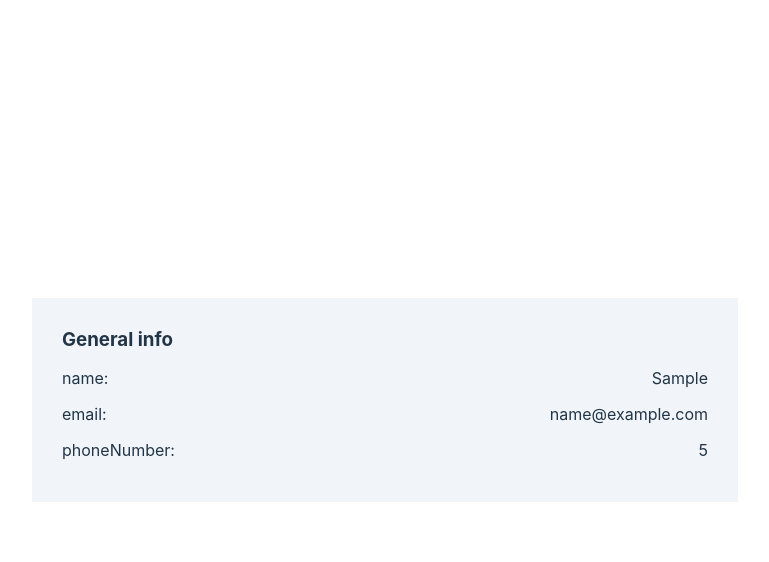
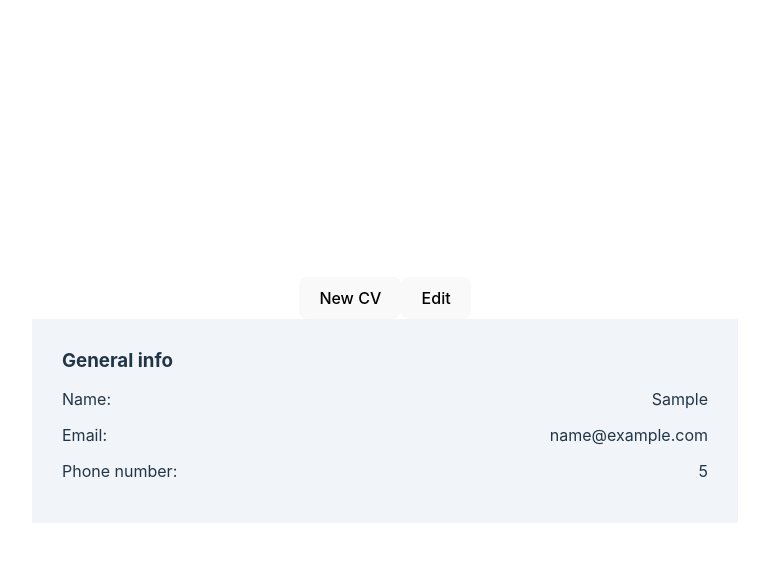
Before and after one commit to Frosselly/CVForm, a React (Vite) app: page / in a window 1280 px wide. Both pictures are taken after typing "Sample", "name@example.com", "5" into the empty fields and a click on the button "Submit". Shown: the top 562 px of the page, without its empty margins (255-1024 px from the left). Built offline with nearby package versions, Linux system fonts and the light colour scheme.

Commit message:
Fixed display names

```diff
--- a/src/App.jsx
+++ b/src/App.jsx
@@ -21,7 +21,7 @@ function App() {
     if(isFormOpen){
       return <CVform handleSubmit={handleSubmit}/>
     }else{
-      return <CVDisplay props={formData}/>
+      return <CVDisplay props={formData} key={'CVDisplay'}/>
     }
   }
 
--- a/src/components/CV/CVDisplay.jsx
+++ b/src/components/CV/CVDisplay.jsx
@@ -1,13 +1,20 @@
 import "../../styles/display.css";
 
-export function CVDisplay({ props }) {
+export function CVDisplay({ props, onEdit, onNewCV }) {
+
   function displayGeneralInfo(data) {
     let displayData = [];
     for (let [index, input] of Object.entries(data)) {
       const edited = (
-        <div className="output">
-          <p>{index}:</p> <p>{input}</p>
-        </div>
+        <>
+          {input.length != 0 && (
+            <>
+              <div className="output" key={index+input}>
+                <p key={index}>{index}:</p> <p>{input}</p>
+              </div>
+            </>
+          )}
+        </>
       );
 
       displayData.push(edited);
@@ -17,39 +24,36 @@ export function CVDisplay({ props }) {
   function displayArrayInfo(data) {
     let displayData = [];
     for (let [index, entry] of data.entries()) {
-      const lineBreak = <hr></hr>;
+      const lineBreak = <hr key={'lineBreak'+index}></hr>;
       index > 0 && displayData.push(lineBreak);
-      for (let [index, input] of Object.entries(entry)) {
-        const edited = (
-          <div className="output">
-            <p>{index}:</p> <p>{input}</p>
-          </div>
-        );
-
-        displayData.push(edited);
-      }
+      displayData.push(displayGeneralInfo(entry))
     }
     return displayData;
   }
 
   return (
     <>
-      <div className="content">
-        <div className="displayBlock">
+      <nav>
+        <button onClick={onNewCV}>New CV</button>
+        <button onClick={onEdit}>Edit</button>
+      </nav>
+      <div className="content" key="content">
+      { (
+        <div className="displayBlock" key="gen">
           <h3>General info</h3>
           {displayGeneralInfo(props.general)}
         </div>
-
+)}
         {props.educations.length != 0 && (
-          <div className="displayBlock">
+          <div className="displayBlock"  key="edu-info">
             <h3>Educational info</h3>
             {displayArrayInfo(props.educations)}
           </div>
         )}
 
         {props.workplaces.length != 0 && (
-          <div className="displayBlock">
-             <h3>Work experience</h3>
+          <div className="displayBlock" key="work">
+            <h3>Work experience</h3>
             {displayArrayInfo(props.workplaces)}
           </div>
         )}
--- a/src/components/CVForm.jsx
+++ b/src/components/CVForm.jsx
@@ -59,7 +59,8 @@ function readSection(e, className){
             let obj = {};
             const inputs = section.querySelectorAll('input, select, textarea');
             inputs.forEach((input) => {
-                obj[input.name] = input.value;
+                const name = input.name.replace(/_+/g, ' ');
+                obj[name] = input.value;
             });
             data.push(obj)
         });
--- a/src/components/EducationalBackground.jsx
+++ b/src/components/EducationalBackground.jsx
@@ -3,16 +3,16 @@ import Input from "./Input";
 export default function EducationalBackground({className="education"}) {
   return (
     <section className={className}>
-      <Input text={"School name:"} id={"schoolName"} />
-      <Input text={"Title of study"} id={"studyTitle"} />
+      <Input text={"School name:"} id={"School_name"} />
+      <Input text={"Title of study"} id={"Title_of_study"} />
       <Input
         text={"Start of study: "}
-        id={"studyStartDate"}
+        id={"Start_of_study"}
         type={"date"}
       />
       <Input
         text={"End of study: "}
-        id={"studyEndDate"}
+        id={"End_of_study"}
         type={"date"}
       />
     </section>
--- a/src/components/GeneralInfo.jsx
+++ b/src/components/GeneralInfo.jsx
@@ -3,9 +3,9 @@ import Input from "./Input";
 export default function GeneralInfo() {
   return (
     <section className="General">
-      <Input text={"Name:"} id={"name"} />
-      <Input text={"Email:"} id={"email"} type={"email"}/>
-      <Input text={"Phone number:"} id={"phoneNumber"} type={"number"}/>
+      <Input text={"Name:"} id={"Name"} />
+      <Input text={"Email:"} id={"Email"} type={"email"}/>
+      <Input text={"Phone number:"} id={"Phone_number"} type={"number"}/>
     </section>
   );
 }
--- a/src/components/PracticalExperience.jsx
+++ b/src/components/PracticalExperience.jsx
@@ -5,24 +5,24 @@ export default function PracticalExperience(){
         <section className="practical">
             <Input
                 text={"Company name:"}
-                id={"companyName"}
+                id={"Company_name"}
             />
             <Input
                 text={"Position title"}
-                id={"positionTitle"}
+                id={"Position_title"}
             />
             <Input
                 text={"Main responsibilities"}
-                id={"mainResponsibilities"}
+                id={"Main_responsibilities"}
             />
             <Input
                 text={"Start date"}
-                id={"workStartDate"}
+                id={"Start_date"}
                 type={"date"}
             />
             <Input
                 text={"End date"}
-                id={"workEndDate"}
+                id={"End_date"}
                 type={"date"}
             />
         </section>
```
Also changed, not shown: 1 other file (tests, documents, lock files or other folders).
